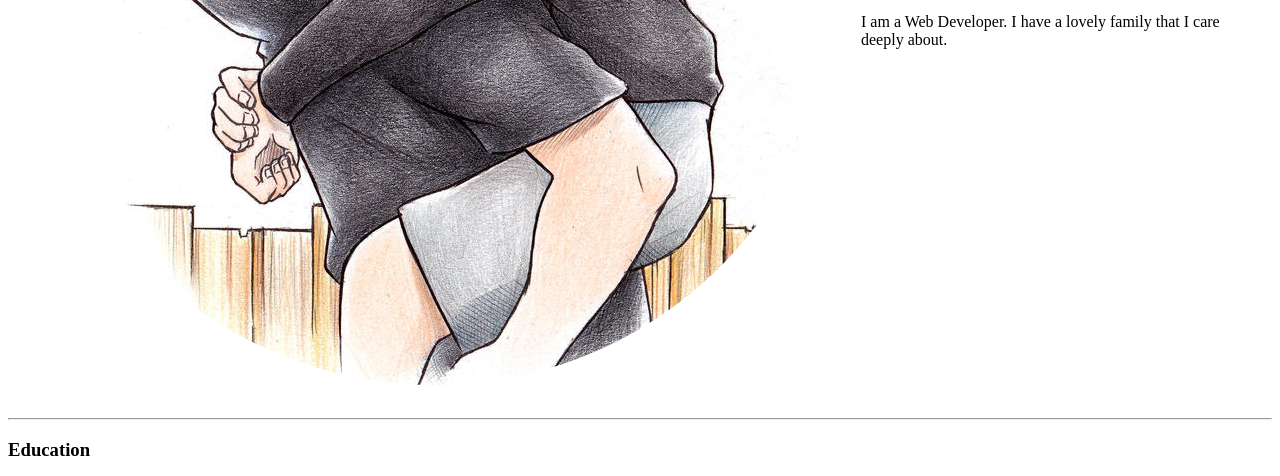
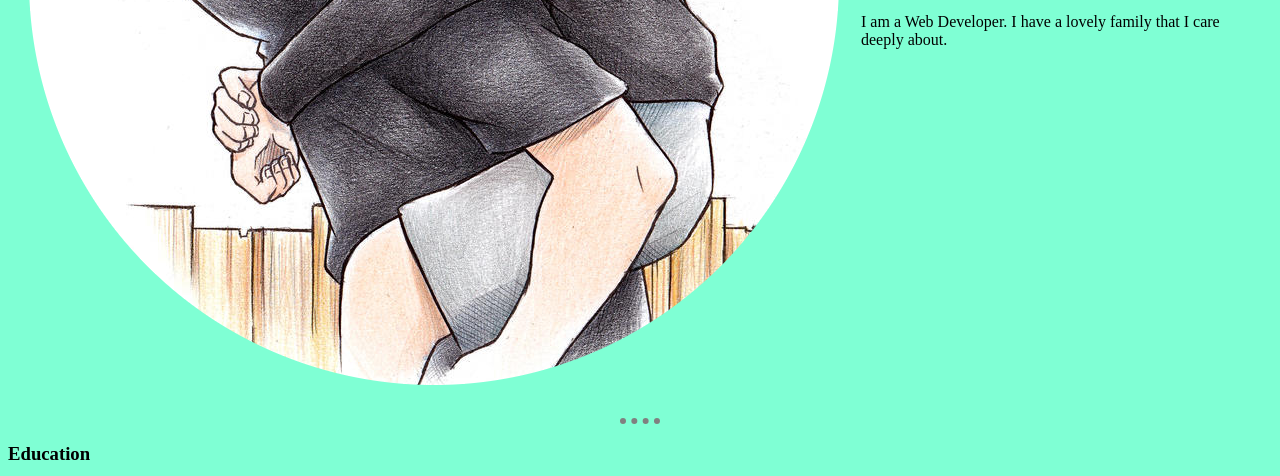
Before and after one commit to Tylereck324/HTML_Projects, a plain HTML site: page index.html in a window 1280 px wide. Shown: the part 454-930 px from the top of the page. Drawn offline with Linux system fonts and the light colour scheme.

Commit message:
added css

```diff
--- /dev/null
+++ b/css/styles.css
@@ -0,0 +1,10 @@
+  body{
+    background-color: aquamarine;
+  }
+
+  hr{
+    width: 40px;
+    border-style: dotted none none none;
+    border-color: gray;
+    border-width: 6px;
+  }
--- a/index.html
+++ b/index.html
@@ -5,6 +5,7 @@
   <!-- encoding of website, includes international symbols and emojis -->
   <meta charset="UTF-8" />
   <title>Tyler's Personal Site</title>
+  <link rel="stylesheet" href="css/styles.css">
 </head>
 
 <body>
```
